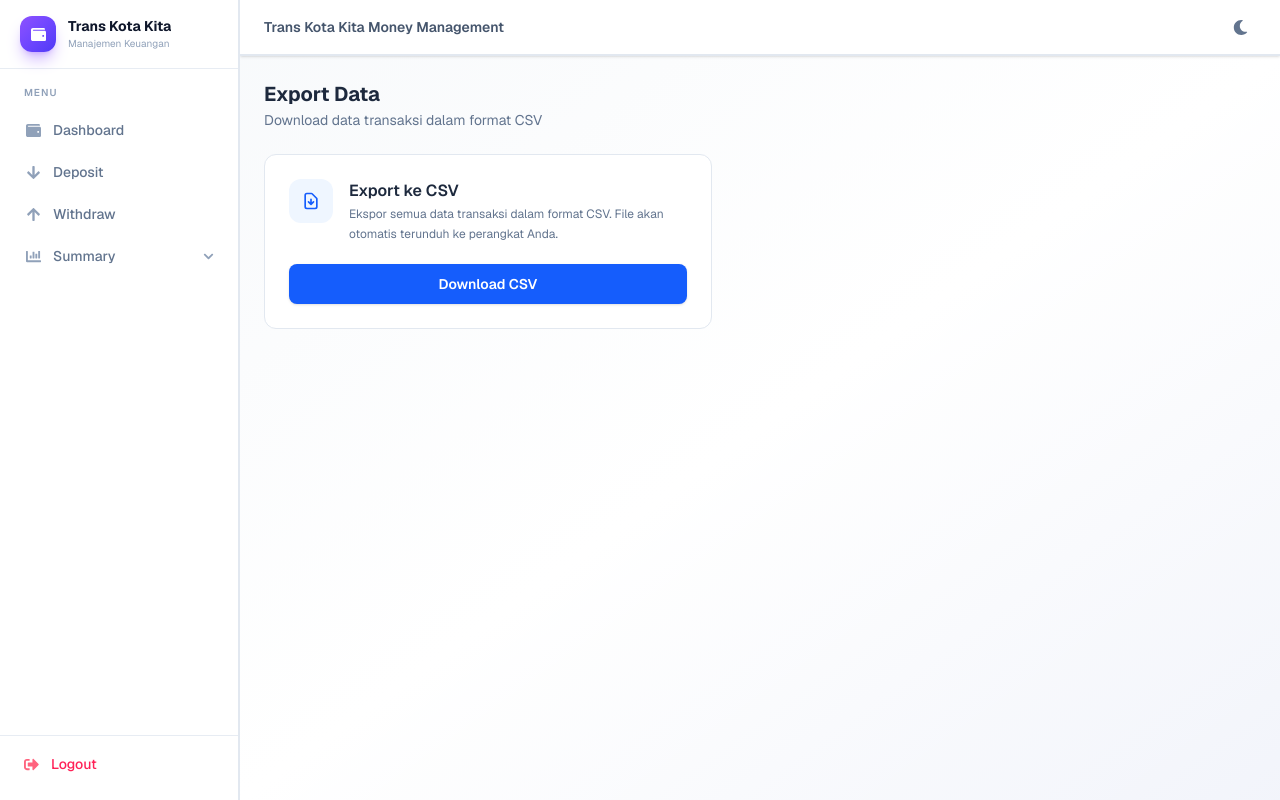
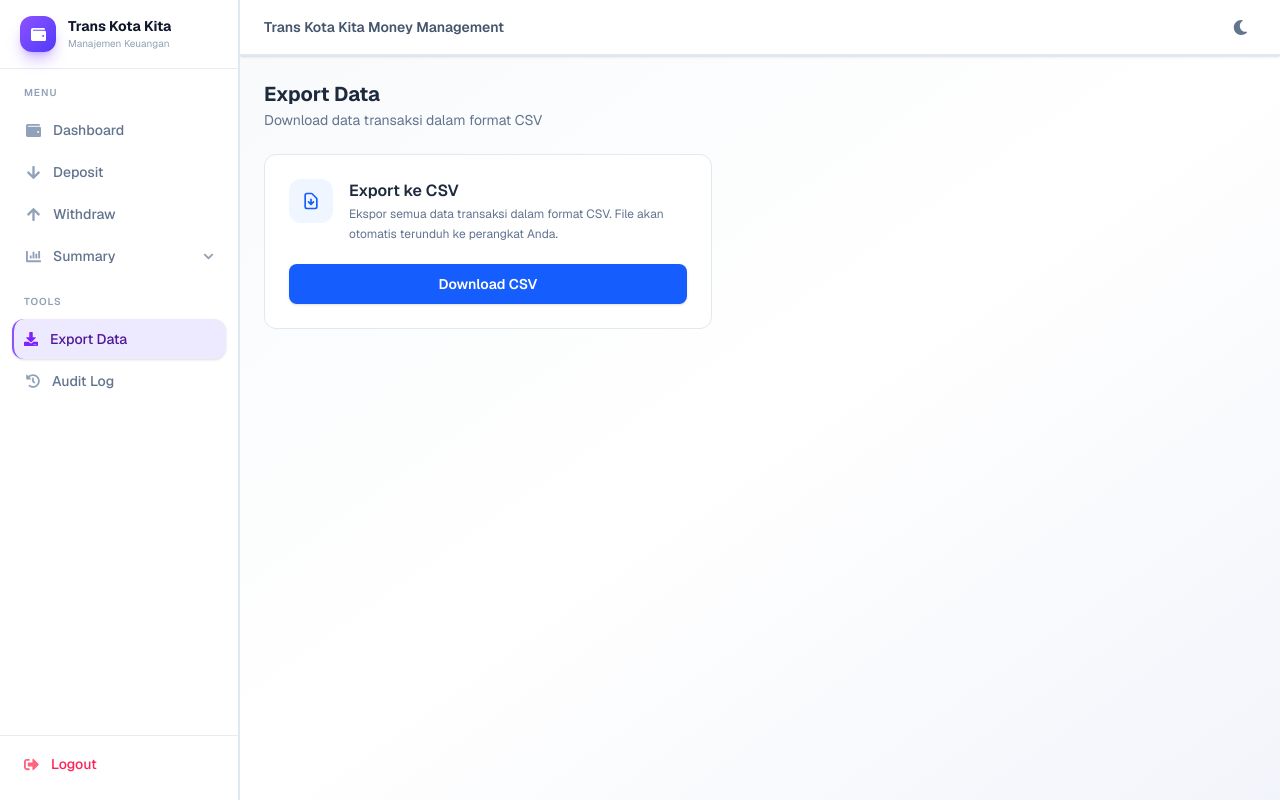
Before and after one commit to nzahrans/trans-money-v2, a Next.js app: page /export in a window 1280 px wide. Built offline with nearby package versions, Linux system fonts and the light colour scheme.

Commit message:
feat: add Export Data and Audit Log links to sidebar

```diff
--- a/src/components/Sidebar.tsx
+++ b/src/components/Sidebar.tsx
@@ -11,6 +11,8 @@ import {
   FaArrowUp,
   FaChevronDown,
   FaChartLine,
+  FaDownload,
+  FaHistory,
 } from "react-icons/fa";
 
 export default function Sidebar() {
@@ -117,6 +119,10 @@ export default function Sidebar() {
             })}
           </div>
         )}
+
+        <p className="px-3 py-2 mt-2 text-[10px] font-semibold text-slate-400 dark:text-indigo-300/40 uppercase tracking-widest">Tools</p>
+        {navLink("/export", "Export Data", <FaDownload size={14} />)}
+        {navLink("/auditlog", "Audit Log", <FaHistory size={14} />)}
       </nav>
 
       {/* Bottom */}
```
